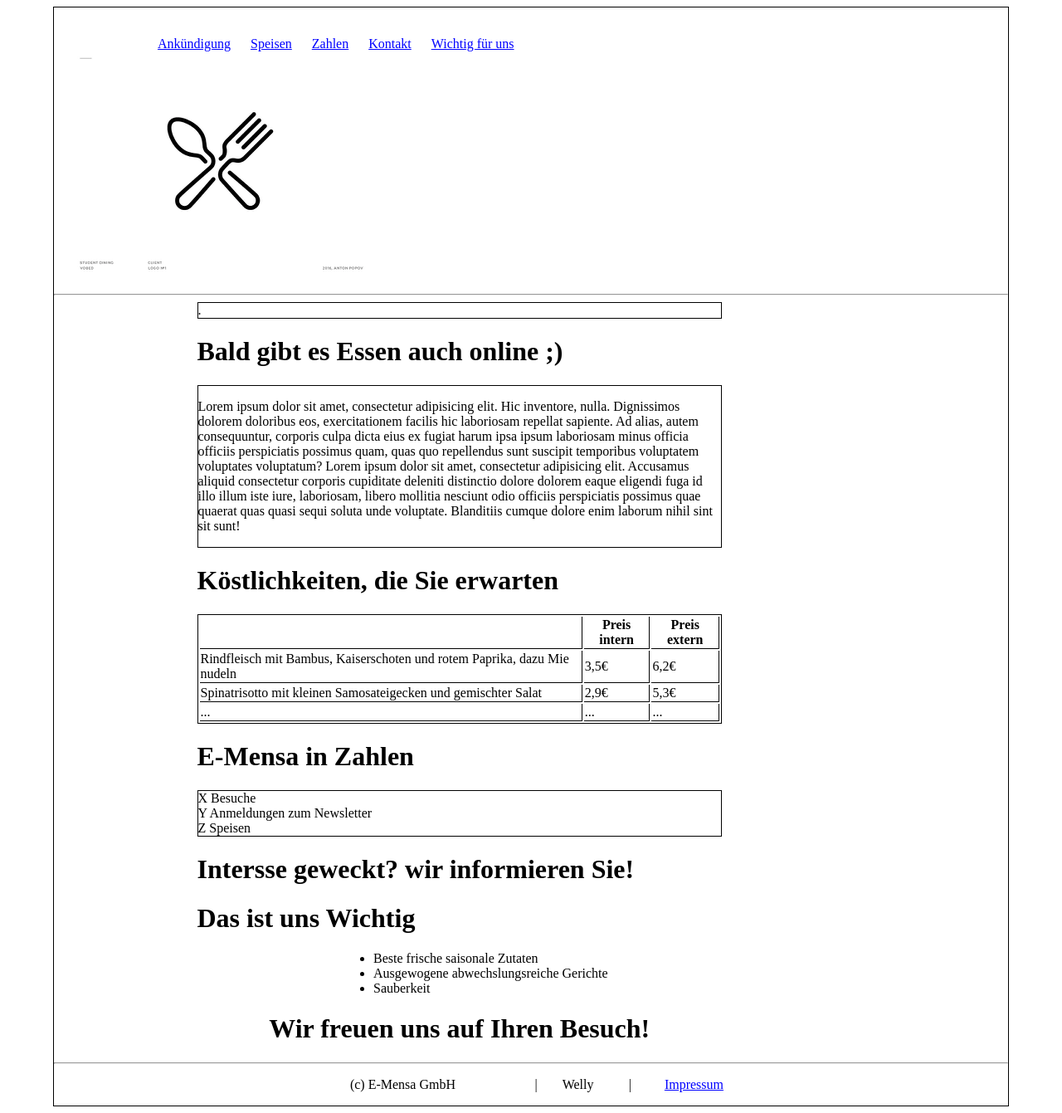
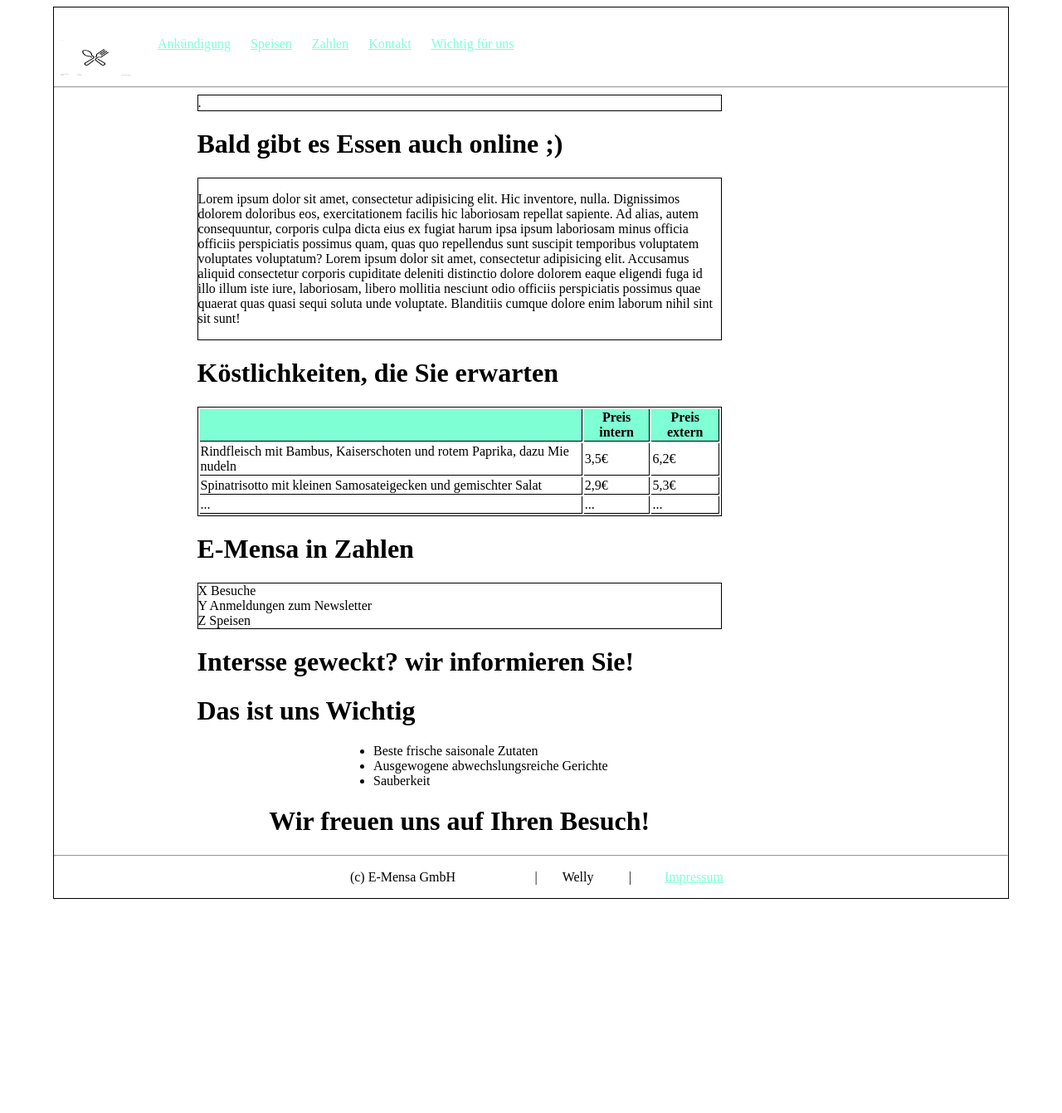
Before and after one commit to Shakouj-Nour/E-Mensa, a PHP site: page / in a window 1280 px wide. Shown: the whole page at 83% size. After the commit the page ends 1083 px from the top, so only its background shows below. Run offline with PHP 8.4, Linux system fonts and the light colour scheme.

Commit message:
version 2 index.html

```diff
--- a/werbeseite/index.html
+++ b/werbeseite/index.html
@@ -7,7 +7,7 @@
 </head>
 <body>
 <div class="header">
-    <img src="E-Mensa.png" alt="E-Mensa Logo">
+    <img src="E-Mensa.png" alt="E-Mensa Logo" style="width: 100px;height: 50px;">
     <div>
         <a href="#Ankündigung">Ankündigung</a>
         <a href="#Speisen">Speisen</a>
--- a/werbeseite/style.css
+++ b/werbeseite/style.css
@@ -13,7 +13,7 @@ body{
 }
 a{
     padding: 10px;
-    color: blue;
+    color: aquamarine;
 
 }
 .box{
@@ -25,7 +25,15 @@ h1{
     margin-left:15%;
     margin-right: 30%;
 }
+/*table css*/
+table{
+    width: 100%;
+}
+thead{
+    background-color: aquamarine;
+}
 th,td{
+    border-collapse: collapse;
     border-right: 1px solid black;
     border-bottom: 1px solid black;
 }
```
